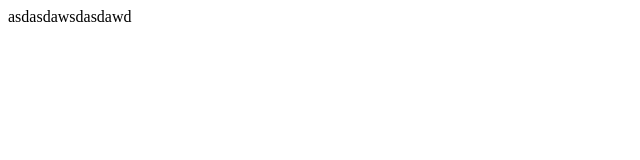
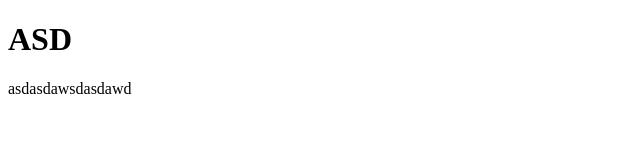
Before and after one commit to TimeRanger75/2021.12.17, a plain HTML site: page index.html in a window 1280 px wide. Shown: the whole page, without its empty margins (0-640 px from the left). Drawn offline with Linux system fonts and the light colour scheme.

Commit message:
valtozas2

```diff
--- a/index.html
+++ b/index.html
@@ -7,6 +7,7 @@
     <title>Document</title>
 </head>
 <body>
+    <h1>ASD</h1>
     asdasdawsdasdawd
 </body>
 </html>
```
